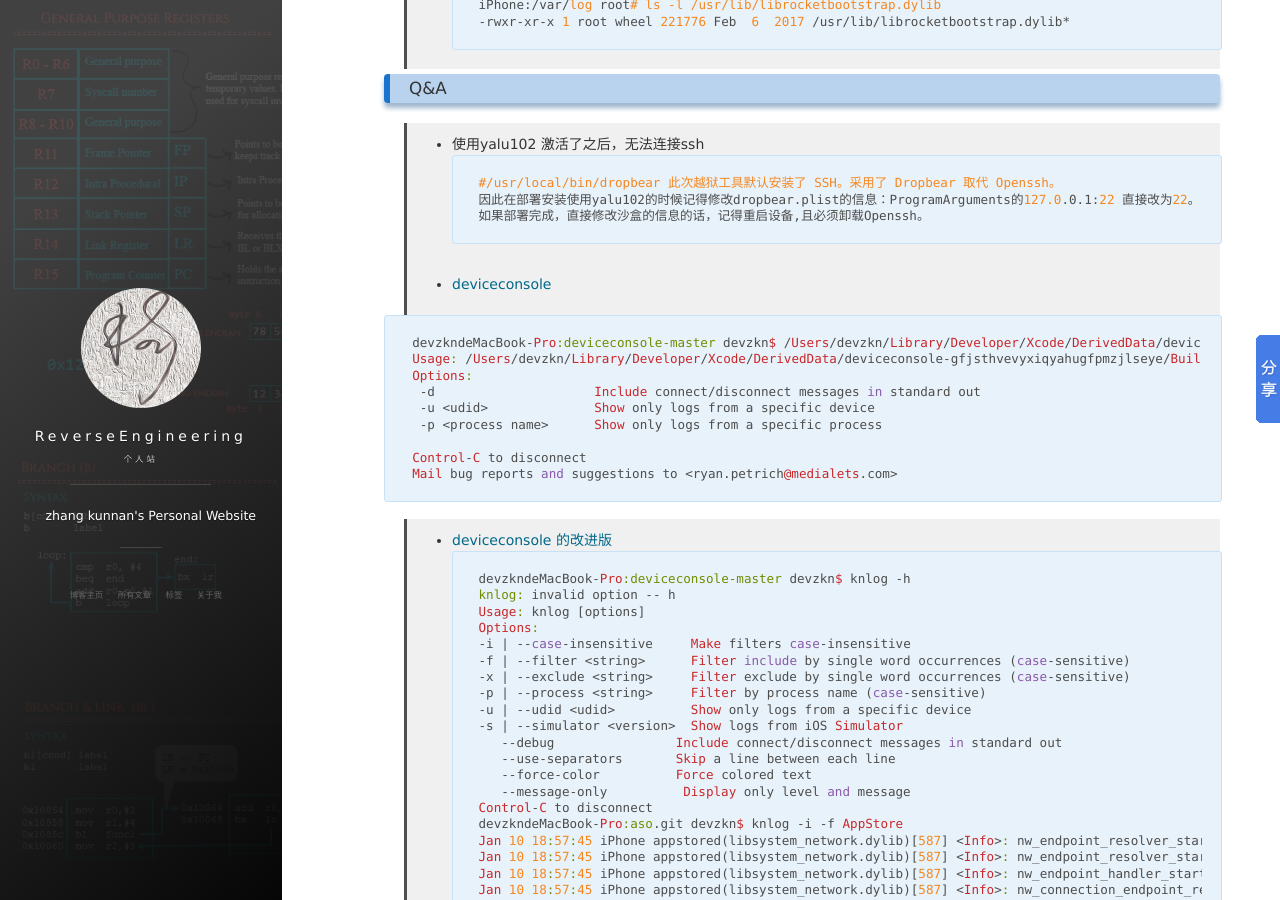
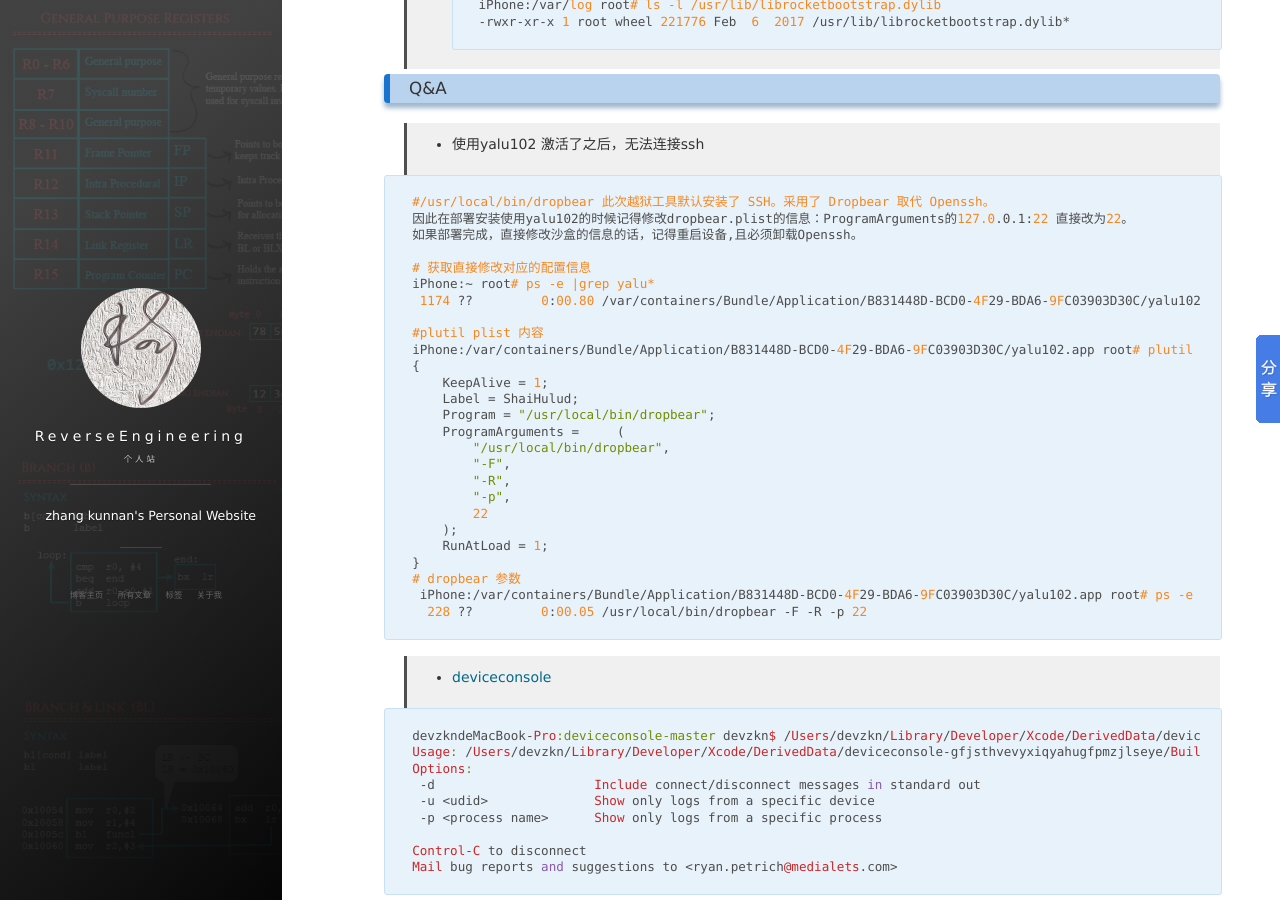
Before and after one commit to zhangkn/zhangkn.github.io, a Jekyll site: the page built from _posts/2018-01-10-Inter-processCommunicationByRrocketbootstrap.md, in a window 1280 px wide and 900 px high, scrolled down 316 px. Built offline with Jekyll 4.4.1, drawn with Linux system fonts in a browser that asks for light colours; nearby versions of some CDN libraries; comment, search, counter and statistics services are not loaded.

Commit message:
dropbear

````diff
--- a/_posts/2018-01-10-Inter-processCommunicationByRrocketbootstrap.md
+++ b/_posts/2018-01-10-Inter-processCommunicationByRrocketbootstrap.md
@@ -22,10 +22,34 @@
 ### Q&A
 
 >* 使用yalu102 激活了之后，无法连接ssh
+
 ```
 #/usr/local/bin/dropbear 此次越狱工具默认安装了 SSH。采用了 Dropbear 取代 Openssh。
 因此在部署安装使用yalu102的时候记得修改dropbear.plist的信息：ProgramArguments的127.0.0.1:22 直接改为22。
 如果部署完成，直接修改沙盒的信息的话，记得重启设备,且必须卸载Openssh。
+
+# 获取直接修改对应的配置信息
+iPhone:~ root# ps -e |grep yalu*
+ 1174 ??         0:00.80 /var/containers/Bundle/Application/B831448D-BCD0-4F29-BDA6-9FC03903D30C/yalu102.app/yalu102
+
+#plutil plist 内容
+iPhone:/var/containers/Bundle/Application/B831448D-BCD0-4F29-BDA6-9FC03903D30C/yalu102.app root# plutil dropbear.plist
+{
+    KeepAlive = 1;
+    Label = ShaiHulud;
+    Program = "/usr/local/bin/dropbear";
+    ProgramArguments =     (
+        "/usr/local/bin/dropbear",
+        "-F",
+        "-R",
+        "-p",
+        22
+    );
+    RunAtLoad = 1;
+}
+# dropbear 参数
+ iPhone:/var/containers/Bundle/Application/B831448D-BCD0-4F29-BDA6-9FC03903D30C/yalu102.app root# ps -e |grep dropbear
+  228 ??         0:00.05 /usr/local/bin/dropbear -F -R -p 22
 ```
 
 >* [deviceconsole](https://github.com/rpetrich/deviceconsole)
````
